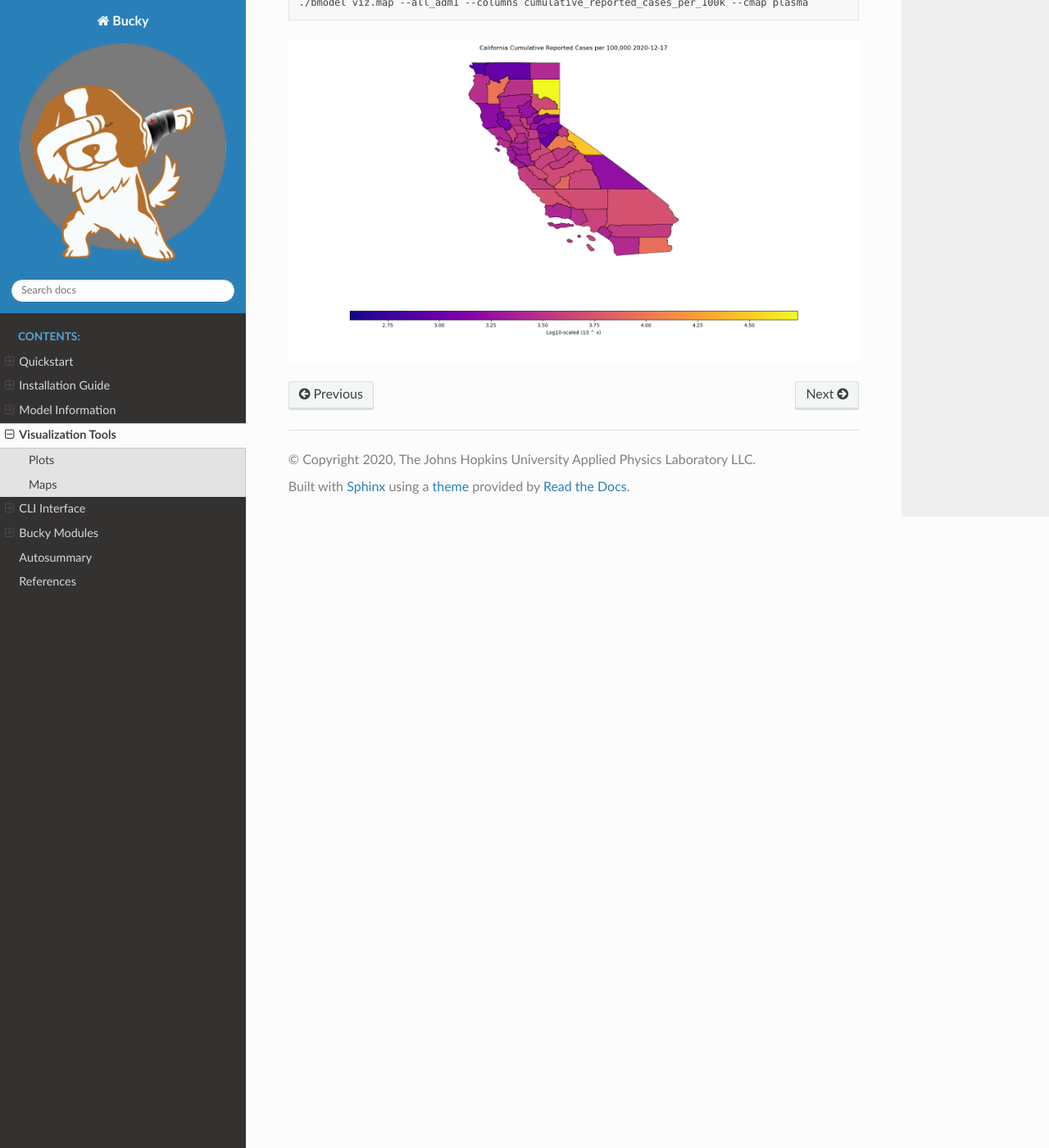
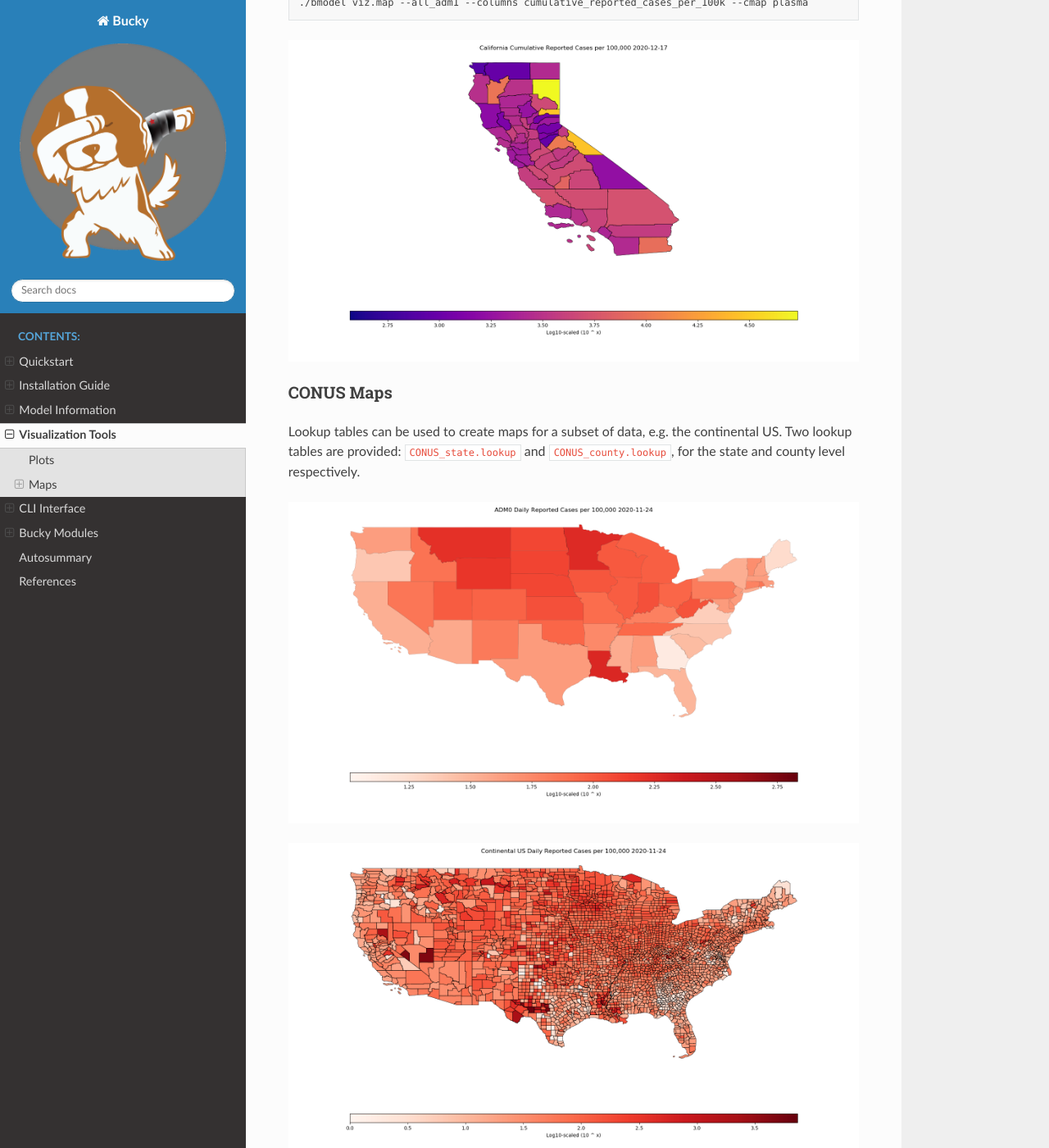
Before and after one commit to mattkinsey/bucky, a Sphinx documentation site: the page built from docs/source/vis_tools.rst, in a window 1280 px wide and 1400 px high, scrolled down 2350 px. Shown: the whole window at 82% size. Built offline with Sphinx 7.4.7 and the Read the Docs theme 2.0.0, drawn with Linux system fonts in a browser that asks for light colours; some of the changed text lies outside the part shown.

Commit message:
added functionality to map.py to allow for mapping subset of states based on lookup table and updated documentation. fixed bug in geoid where adm1 values were being created incorrectly.

```diff
--- a/docs/source/vis_tools.rst
+++ b/docs/source/vis_tools.rst
@@ -7,7 +7,7 @@ The Bucky model includes visualization tools for creating line plots with confid
 Plots
 -----
 
-By default (i.e. without additional arguments), ``bucky.viz.plot`` creates line plots at the national and state level for the columns ``daily_reported_cases`` and ``daily_deaths`` for the most recently postprocessed simulation data. Historical data can be added using the ``--hist`` flag. For a full list of parameters and options, see TODO linkhere to documentation.
+By default (i.e. without additional arguments), ``bucky.viz.plot`` creates line plots at the national and state level for the columns ``daily_reported_cases`` and ``daily_deaths`` for the most recently postprocessed simulation data. Historical data can be added using the ``--hist`` flag. For a full list of parameters and options, see :doc:`viz module documentation <autosummary/bucky.viz>`.
 
 To illustrate the different available geographic levels, example plots are shown below for the United States, California, and California's Riverside county. These plots include historical data and all available confidence intervals.
 
@@ -46,3 +46,27 @@ The mapping tool uses Matplotlib colormaps, defaulting to Reds. To use a differe
 
 .. image:: _static/adm1_CaliforniaCumulativeReportedCasesper100,0002020-12-17_plasma.png
     :width: 1000
+
+CONUS Maps
+++++++++++
+
+Lookup tables can be used to create maps for a subset of data, e.g. the continental US. Two lookup tables are provided: ``CONUS_state.lookup`` and ``CONUS_county.lookup``, for the state and county level respectively.
+
+.. image:: _static/adm0_ADM0DailyReportedCasesper100,0002020-11-24.png
+    :width: 1000
+
+.. image:: _static/adm1_ContinentalUSDailyReportedCasesper100,0002020-11-24.png
+    :width: 1000
+
+For example, to create the state-level CONUS map above, run the following command:
+
+.. code-block:: bash
+
+    ./bmodel viz.map --adm0 --columns daily_reported_cases_per_100k --lookup data/lookup_tables/CONUS_state.lookup
+
+
+For the county-level map:
+
+.. code-block:: bash
+
+    ./bmodel viz.map --all_adm1 --columns daily_reported_cases_per_100k --lookup data/lookup_tables/CONUS_county.lookup
```
Also changed, not shown: docs/source/_static/adm0_ADM0DailyReportedCasesper100,0002020-11-24.png (added), docs/source/_static/adm1_ContinentalUSDailyReportedCasesper100,0002020-11-24.png (added), 2 other files.
